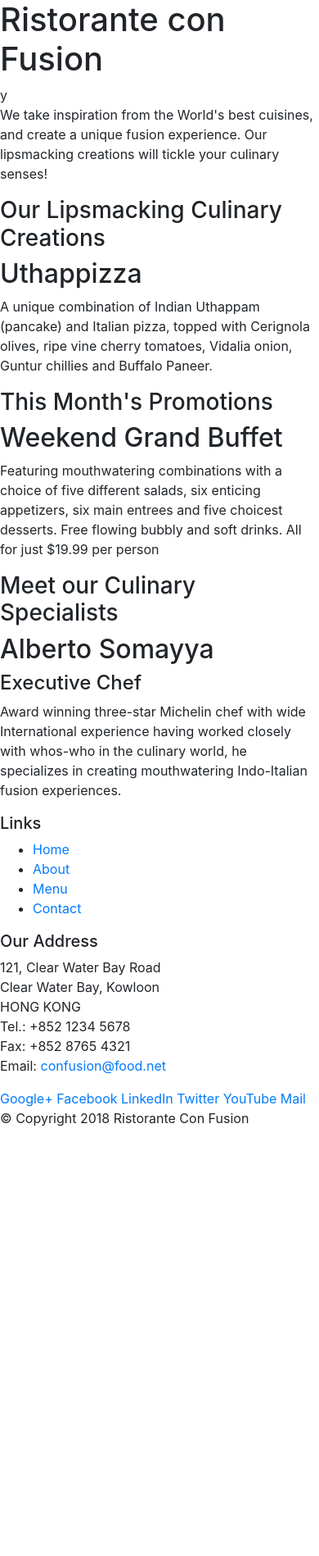
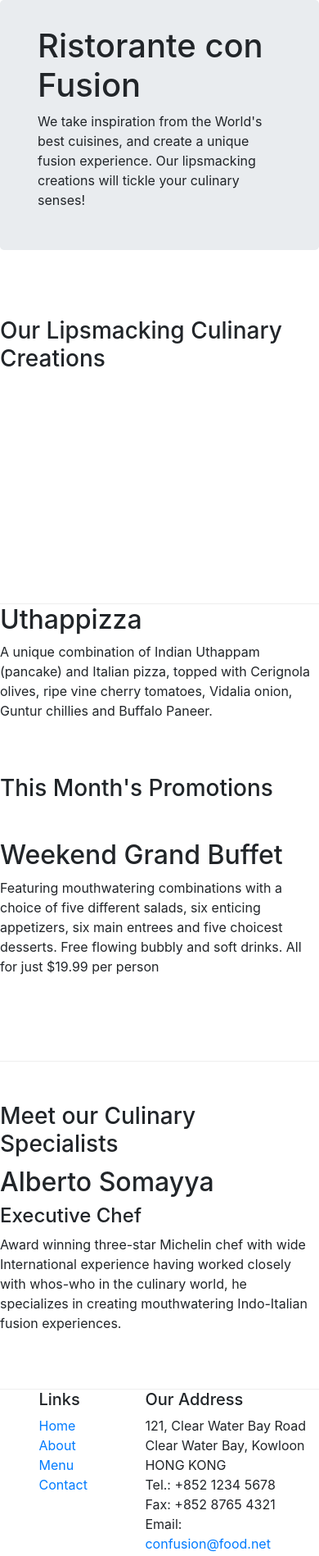
Before and after one commit to MekadAlibrahem/Front-end-bootstrap, a website: page index.html in a window 390 px wide. Shown: the top 1898 px of the page at 82% size. Before the commit the page ends 1392 px from the top, so only its background shows below. Drawn offline with nearby package versions, Linux system fonts and the light colour scheme.

Commit message:
add page aboutus in this L01-C01

```diff
--- /dev/null
+++ b/css/aboutus.css
@@ -0,0 +1,68 @@
+.row-header{
+    margin:0px auto;
+    padding:0px auto;
+}
+
+.row-content {
+    margin:0px auto;
+    padding: 50px 0px 50px 0px;
+    border-bottom: 1px ridge;
+    min-height:400px;
+}
+
+.row-footer{
+    background-color: #ce7cf1;
+    margin:0px auto;
+    padding: 20px 0px 20px 0px;
+}
+
+.jumbotron {
+    padding:70px 30px 70px 30px;
+    margin:0px auto;
+    background: #ce70f7 ;
+    color:floralwhite;
+}
+
+address{
+    font-size:80%;
+    margin:0px;
+    color:#0f0f0f;
+}
+
+body{
+    padding:50px 0px 0px 0px;
+    z-index:0;
+    color: #0f0f0f;
+}
+.footer{
+    background-color: #ce7cf1;
+}
+
+
+/* .navbar-inverse {
+     background: #303F9F;
+} */
+
+/* .navbar-inverse .navbar-nav > .active > a,
+.navbar-inverse .navbar-nav > .active > a:hover,
+.navbar-inverse .navbar-nav > .active > a:focus {
+    color: #fff;
+    background: #1A237E;
+}
+
+.navbar-inverse .navbar-nav > .open > a,
+ .navbar-inverse .navbar-nav > .open > a:hover,
+ .navbar-inverse .navbar-nav > .open > a:focus {
+    color: #fff;
+    background: #1A237E;
+}
+
+.navbar-inverse .navbar-nav .open .dropdown-menu> li> a,
+.navbar-inverse .navbar-nav .open .dropdown-menu {
+    background-color: #303F9F;
+    color:#eeeeee;
+}
+
+.navbar-inverse .navbar-nav .open .dropdown-menu> li> a:hover {
+    color:#000000;
+} */
--- /dev/null
+++ b/css/index.css
@@ -0,0 +1,10 @@
+.row-header{
+    margin: 0px auto ;
+    padding: 0px;
+}
+.row-content{
+    margin: 0px auto;
+    padding: 50px 0 50px 0 ;
+    border-bottom: 1px ridge;
+    min-height: 400px;
+}
--- a/index.html
+++ b/index.html
@@ -7,27 +7,29 @@
     <meta name="viewport" content="width=device-width, initial-scale=1.0">
     <!-- bootstrap file  -->
     <link rel="stylesheet" href="./node_modules/bootstrap/dist/css/bootstrap.min.css">
+    <!-- Custome style  -->
+    <link rel="stylesheet" href="css/index.css">
     <title>Ristorante Con Fusion</title>
 </head>
 
 <body>
 
-    <header>
-        <div>
-            <div>
-                <div>
-                    <h1>Ristorante con Fusion</h1>y
+    <header class="jumbotron">
+        <div class="container">
+            <div class="row row-header">
+                <div class="col-12 col-sm-6">
+                    <h1>Ristorante con Fusion</h1>
                     <p>We take inspiration from the World's best cuisines, and create a unique fusion experience. Our lipsmacking creations will tickle your culinary senses!</p>
                 </div>
-                <div>
+                <div class="col-12 col-sm">
                 </div>
             </div>
         </div>
     </header>
 
-    <div>
+    <div class="row row-header">
         <div>
-            <div>
+            <div class="row row-content">
                 <h3>Our Lipsmacking Culinary Creations</h3>
             </div>
             <div>
@@ -37,7 +39,7 @@
         </div>
 
 
-        <div>
+        <div class="row row-content">
             <div>
                 <h3>This Month's Promotions</h3>
             </div>
@@ -47,7 +49,7 @@
             </div>
         </div>
 
-        <div>
+        <div class="row row-content">
             <div>
                 <h3>Meet our Culinary Specialists</h3>
             </div>
@@ -59,19 +61,20 @@
         </div>
     </div>
 
-    <footer>
-        <div>
-            <div>
-                <div>
+    <footer class="footer">
+        <div class="container">
+            <div class="row">
+                <div class="col-4 offset-1 col-sm-2">
                     <h5>Links</h5>
-                    <ul>
+                    <ul class="list-unstyled">
+                    <ul class="list-unstyled">
                         <li><a href="#">Home</a></li>
-                        <li><a href="#">About</a></li>
+                        <li><a href="aboutus.html">About</a></li>
                         <li><a href="#">Menu</a></li>
                         <li><a href="#">Contact</a></li>
                     </ul>
                 </div>
-                <div>
+                <div class="col-7 col-sm-5">
                     <h5>Our Address</h5>
                     <address>
 		              121, Clear Water Bay Road<br>
@@ -83,7 +86,7 @@
 		           </address>
                 </div>
                 <div>
-                    <div>
+                    <div class="col-12 col-sm-4 align-self-center">
                         <a href="http://google.com/+">Google+</a>
                         <a href="http://www.facebook.com/profile.php?id=">Facebook</a>
                         <a href="http://www.linkedin.com/in/">LinkedIn</a>
@@ -93,8 +96,8 @@
                     </div>
                 </div>
            </div>
-           <div>
-                <div>
+           <div class="row justify-content-center">
+            <div class="col-auto">
                     <p>© Copyright 2018 Ristorante Con Fusion</p>
                 </div>
            </div>
--- a/package.json
+++ b/package.json
@@ -8,7 +8,7 @@
     "test": "echo \"Error: no test specified\" && exit 1",
     "lite": "lite-server"
   },
-  "author": "",
+  "author": "Mekad Al Ibrahme",
   "license": "ISC",
   "devDependencies": {
     "lite-server": "^2.3.0"
```
Also changed, not shown: aboutus.html (added, +123 -0 lines).
